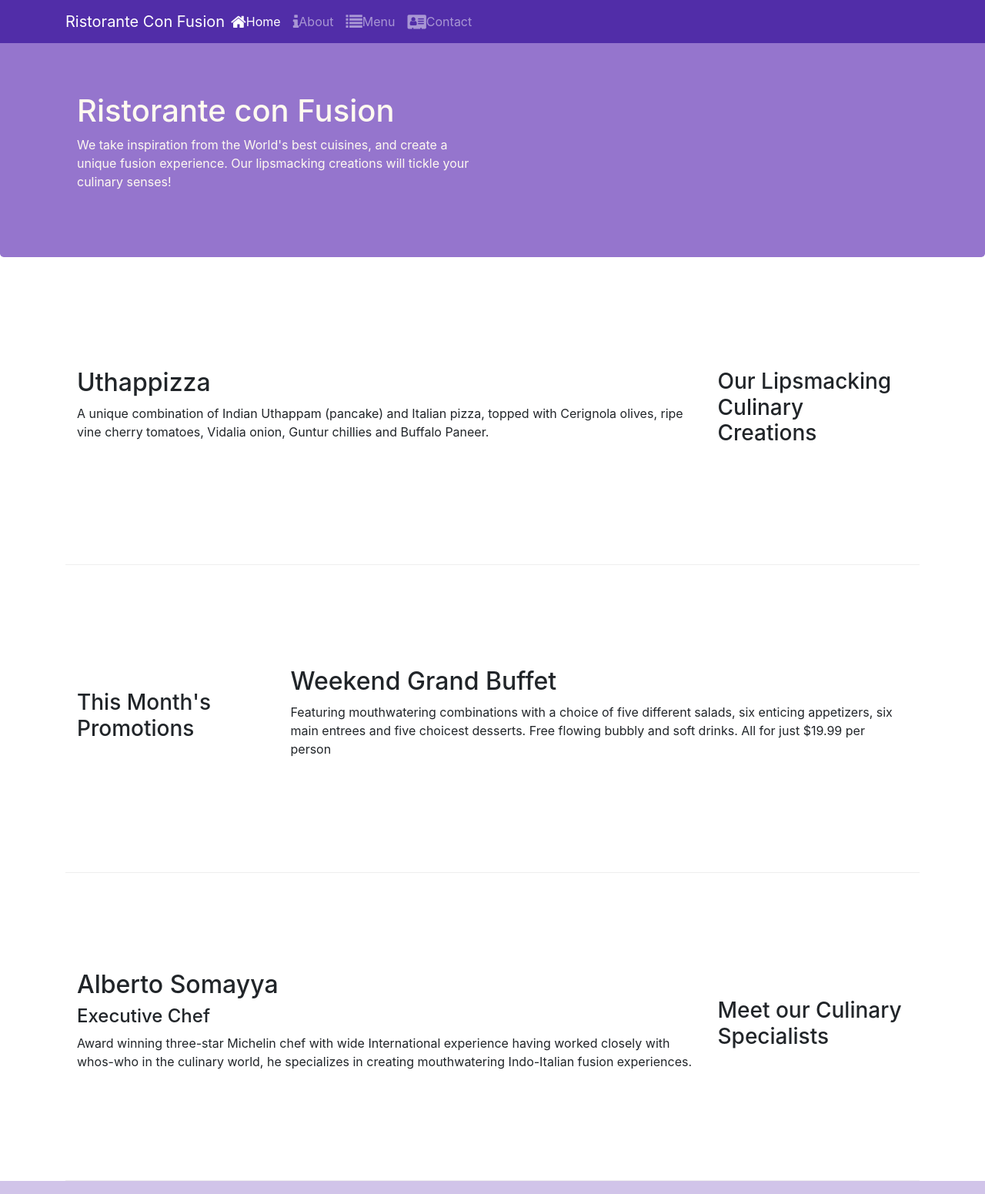
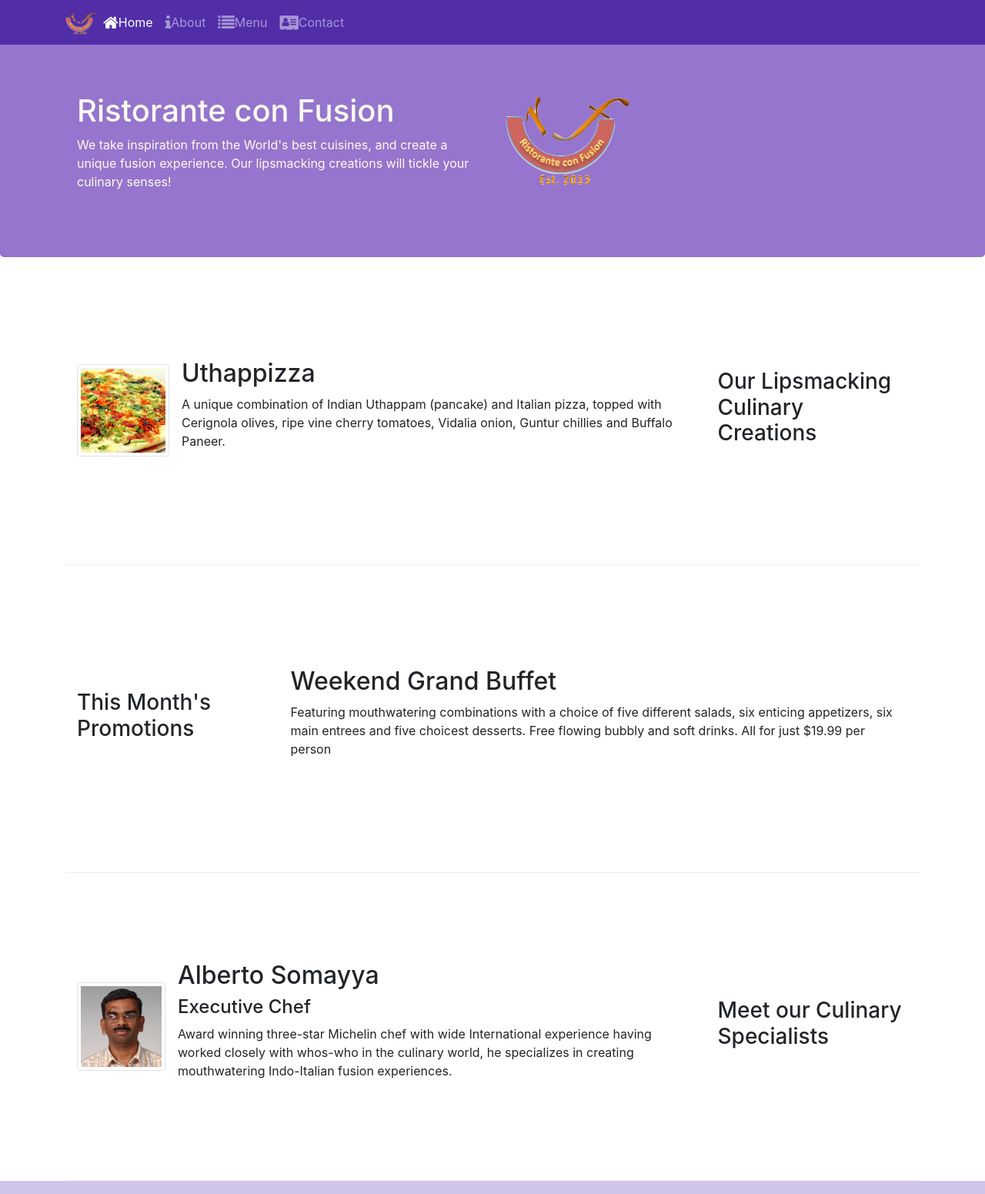
Before and after one commit to aneeshgarg1998/bootstrap-exercise, a website: page index.html in a window 1280 px wide. Shown: the top 1551 px of the page at 77% size. Drawn offline with nearby package versions, Linux system fonts and the light colour scheme.

Commit message:
Images and Media

```diff
--- a/index.html
+++ b/index.html
@@ -21,7 +21,7 @@
             <button class="navbar-toggler" type="button" data-toggle="collapse" data-target="#Navbar">
                 <span class="navbar-toggler-icon"></span>
             </button>
-            <a class="navbar-brand mr-auto" href="#">Ristorante Con Fusion</a>
+            <a class="navbar-brand mr-auto" href="#"><img src="img/logo.png" height="30" width="41"></a>
             <div class="collapse navbar-collapse" id="Navbar">
                 <ul class="navbar-nav mr-auto">
                     <li class="nav-item active"><a class="nav-link" href="#"><span class="fa fa-home fa-lg"></span>Home</a></li>
@@ -39,7 +39,8 @@
                     <h1>Ristorante con Fusion</h1>
                     <p>We take inspiration from the World's best cuisines, and create a unique fusion experience. Our lipsmacking creations will tickle your culinary senses!</p>
                 </div>
-                <div class="col-12 col-sm">
+                <div class="col-12 col-sm align-items-center-self-center">
+                    <img src="img/logo.png" class="img-fluid">
                 </div>
             </div>
         </div>
@@ -51,8 +52,19 @@
                 <h3>Our Lipsmacking Culinary Creations</h3>
             </div>
             <div class="col col-sm order-sm-first col-md">
-                <h2>Uthappizza</h2>
-                <p class="d-none d-sm-block">A unique combination of Indian Uthappam (pancake) and Italian pizza, topped with Cerignola olives, ripe vine cherry tomatoes, Vidalia onion, Guntur chillies and Buffalo Paneer.</p>
+                <div class="media">
+                    <img class="d-flex mr-3 img-thumbnail align-self-center"
+                         src="img/uthappizza.png" alt="Uthappizza">
+                    <div class="media-body">
+                        <h2 class="mt-0">Uthappizza</h2>
+                        <p class="d-none d-sm-block">
+                            A unique combination of Indian Uthappam (pancake) and
+                            Italian pizza, topped with Cerignola olives, ripe vine
+                            cherry tomatoes, Vidalia onion, Guntur chillies and
+                            Buffalo Paneer.
+                        </p>
+                    </div>
+                </div>
             </div>
         </div>
 
@@ -72,9 +84,20 @@
                 <h3>Meet our Culinary Specialists</h3>
             </div>
             <div class="col col-sm order-sm-first col-md">
-                <h2>Alberto Somayya</h2>
-                <h4>Executive Chef</h4>
-                <p class="d-none d-sm-block">Award winning three-star Michelin chef with wide International experience having worked closely with whos-who in the culinary world, he specializes in creating mouthwatering Indo-Italian fusion experiences. </p>
+                <div class="media">
+                    <img class="d-flex mr-3 img-thumbnail align-self-center"
+                         src="img/alberto.png" alt="Alberto Somayya">
+                    <div class="media-body">
+                        <h2 class="mt-0">Alberto Somayya</h2>
+                        <h4>Executive Chef</h4>
+                        <p class="d-none d-sm-block">
+                            Award winning three-star Michelin chef with wide
+                            International experience having worked closely with
+                            whos-who in the culinary world, he specializes in
+                            creating mouthwatering Indo-Italian fusion experiences.
+                        </p>
+                    </div>
+                </div>
             </div>
         </div>
     </div>
```
Also changed, not shown: aboutus.html (+3 -2 lines), contactus.html (+7 -6 lines), img/alberto.png (added), img/buffet.png (added), img/logo.png (added), img/uthappizza.png (added), 1 other file.
